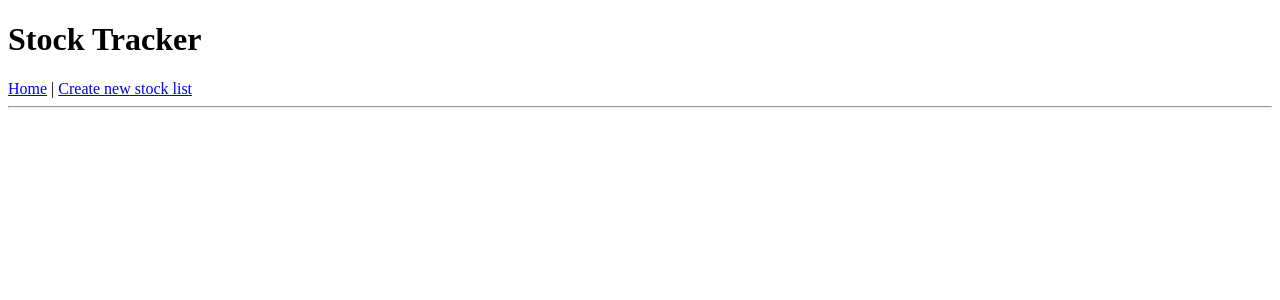
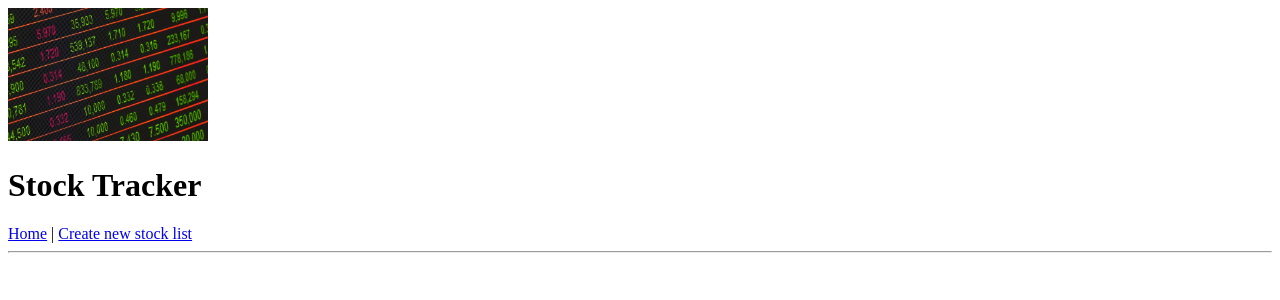
Before and after one commit to Anoble25/stock-tracker, a React app: page /#/ in a window 1280 px wide. Shown: the top 300 px of the page. Built offline with nearby package versions, Linux system fonts and the light colour scheme.

Commit message:
add image loader and make stock graphic show

```diff
--- a/src/components/Header.jsx
+++ b/src/components/Header.jsx
@@ -1,9 +1,14 @@
 import React from 'react';
 import { Link } from 'react-router-dom';
+import stockGraphic from '../assets/images/stockgraphic.jpg';
 
 function Header(){
+  var stockGraphicStyle = {
+    width: '200px'
+  };
   return (
     <div>
+      <img style={stockGraphicStyle} src={stockGraphic}/>
       <h1>Stock Tracker</h1>
       <Link to="/">Home</Link> | <Link to="/newstock">Create new stock list</Link>
     </div>
--- a/webpack.config.js
+++ b/webpack.config.js
@@ -53,6 +53,16 @@ module.exports = {
             "react-hot-loader/babel"
           ]
         }
+      },
+      {
+        test: /\.(png|gif|jp(e*)g|svg)$/,
+        use: {
+          loader: 'url-loader',
+          options: {
+            limit: 8000,
+            name: 'images/[hash]-[name].[ext]'
+          }
+        }
       }
     ]
   },
```
Also changed, not shown: src/assets/images/stockgraphic.jpg (added).
